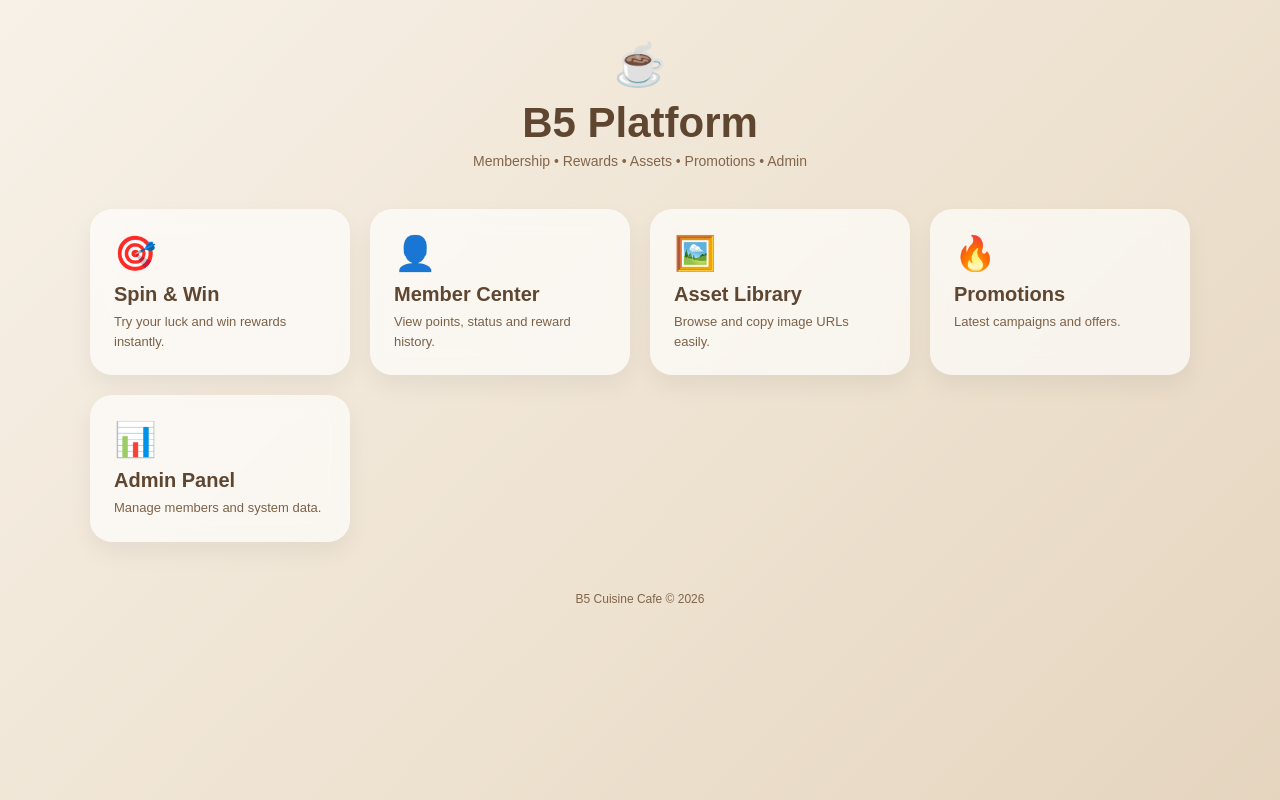
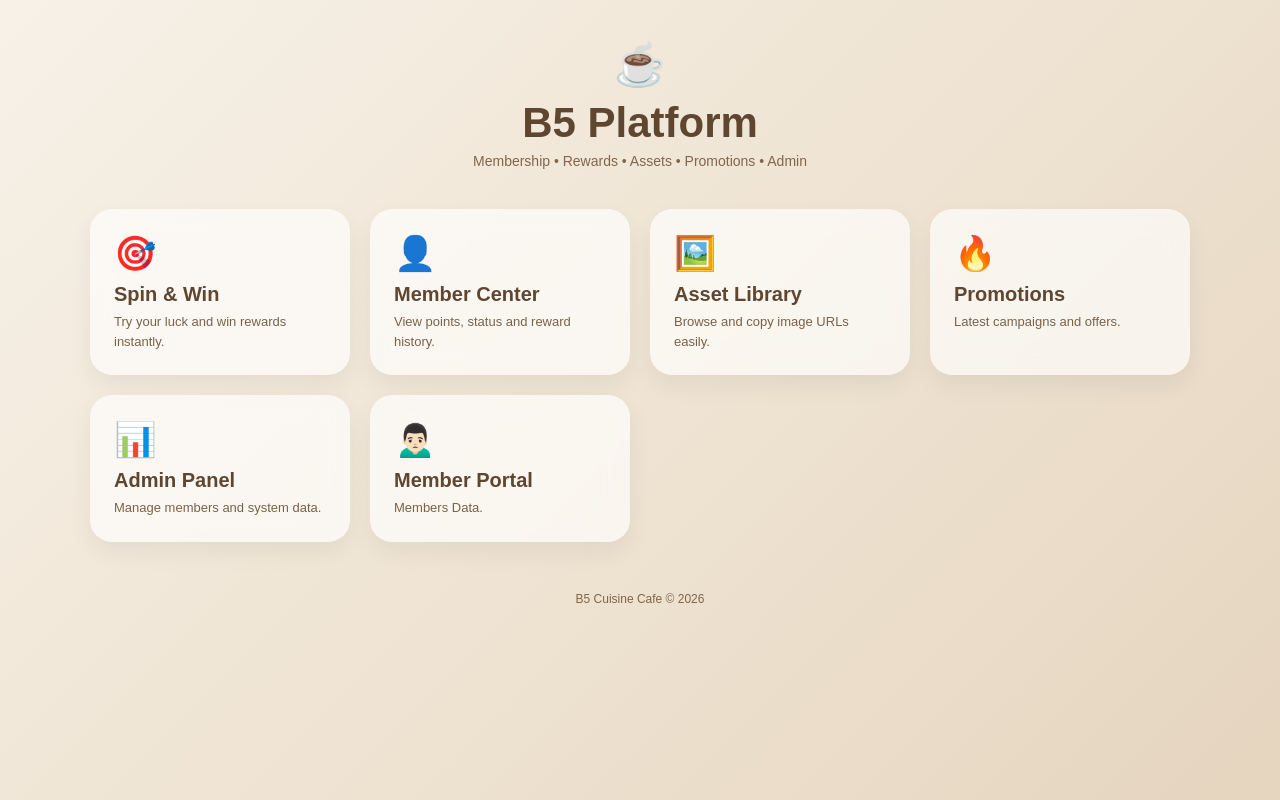
Before and after one commit to bfivecuisinecafe-hub/bfive, a plain HTML site: page index.html in a window 1280 px wide. Drawn offline with Linux system fonts and the light colour scheme.

Commit message:
Add files via upload

```diff
--- a/index.html
+++ b/index.html
@@ -139,6 +139,12 @@ color:#82654a;
 <div class="card-text">Manage members and system data.</div>
 </a>
 
+<a class="card" href="memberportal.html">
+<div class="icon">🙍🏻‍♂️</div>
+<div class="card-title">Member Portal</div>
+<div class="card-text">Members Data.</div>
+</a>
+
 </div>
 
 <div class="footer">
```
